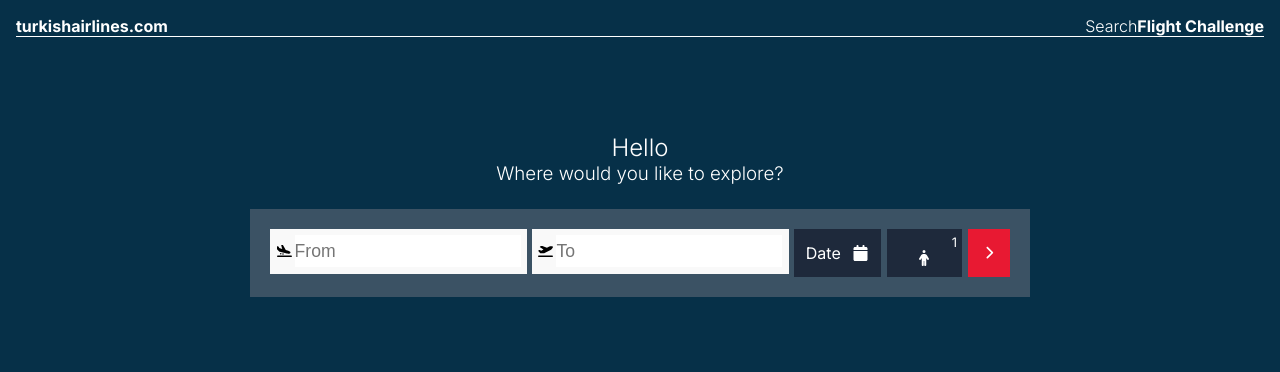
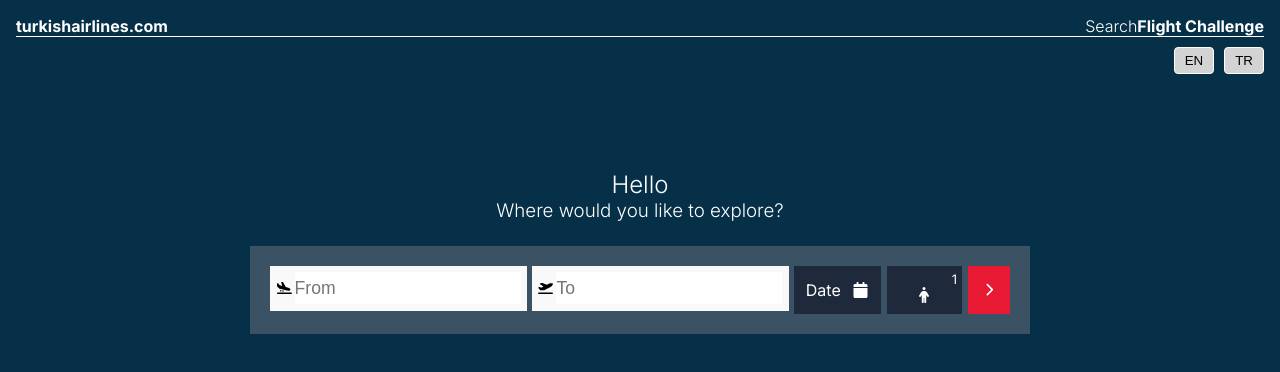
Before and after one commit to yasinozen35/thy-case, a Next.js app: page /en in a window 1280 px wide. Shown: the top 372 px of the page. Built offline with nearby package versions, Linux system fonts and the light colour scheme.

Commit message:
change language buttons added

```diff
--- a/src/components/Header/Header.module.scss
+++ b/src/components/Header/Header.module.scss
@@ -31,3 +31,23 @@
     border-bottom-color: $dark-blue-color;
   }
 }
+
+.changeLanguage {
+  display: flex;
+  gap: 10px;
+  margin-top: 10px;
+  justify-content: right;
+
+  button {
+    padding: 5px 10px;
+    background-color: lightgray;
+    border: 1px solid white;
+    border-radius: 4px;
+    cursor: pointer;
+
+    &:hover {
+      background-color: lightslategrey;
+      color: white;
+    }
+  }
+}
--- a/src/components/Header/Header.tsx
+++ b/src/components/Header/Header.tsx
@@ -4,13 +4,16 @@ import Link from "next/link";
 import styles from "./Header.module.scss";
 import { link } from "@/utils/constants/consts";
 import { DictType } from "@/utils/types/commonTypes";
-import { usePathname } from "next/navigation";
+import { usePathname, useRouter } from "next/navigation";
 import { ROUTE } from "@/utils/constants/routes";
+import { editedPathName } from "@/utils/hooks/usePathWithLanguage";
 
 const Header = ({ dict }: { dict: DictType }) => {
   const pathName = usePathname();
+  const router = useRouter();
 
   return (
+    <>
       <header
         className={`${styles.header} ${pathName.includes(ROUTE.flightList) || pathName.includes(ROUTE.flightCabinSelected) ? styles.dark : ""}`}
       >
@@ -26,6 +29,11 @@ const Header = ({ dict }: { dict: DictType }) => {
           </ul>
         </nav>
       </header>
+      <div className={styles.changeLanguage}>
+        <button onClick={() => router.push(ROUTE.enBase)}>EN</button>
+        <button onClick={() => router.push(ROUTE.base)}>TR</button>
+      </div>
+    </>
   );
 };
 
--- a/src/utils/constants/routes.ts
+++ b/src/utils/constants/routes.ts
@@ -1,5 +1,6 @@
 export const ROUTE = {
   base: "/",
+  enBase: "/en",
   flightList: "/flight-list",
   flightCabinSelected: "/cabin-selection",
   flightCabinSelectedCompleted: "/cabin-selection/completed",
```
Lines whose indentation alone changed are shown as unchanged.
